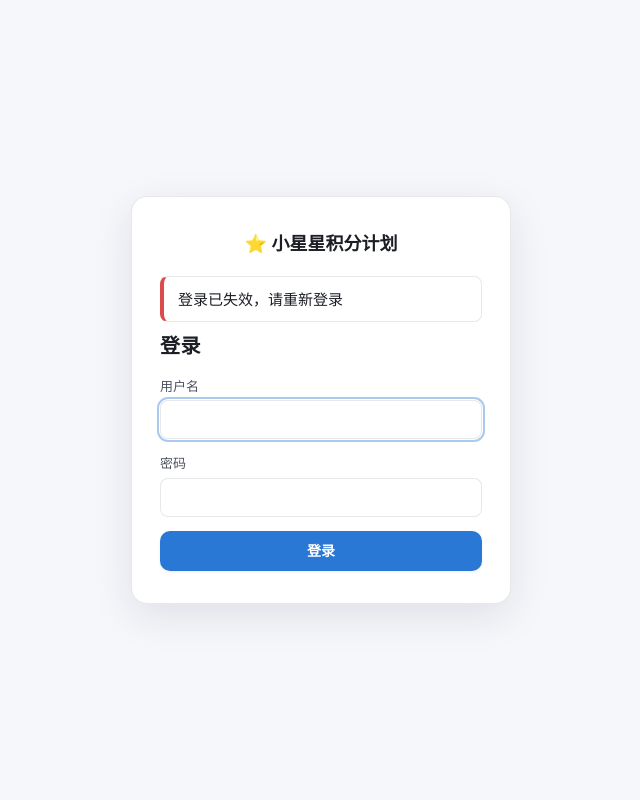
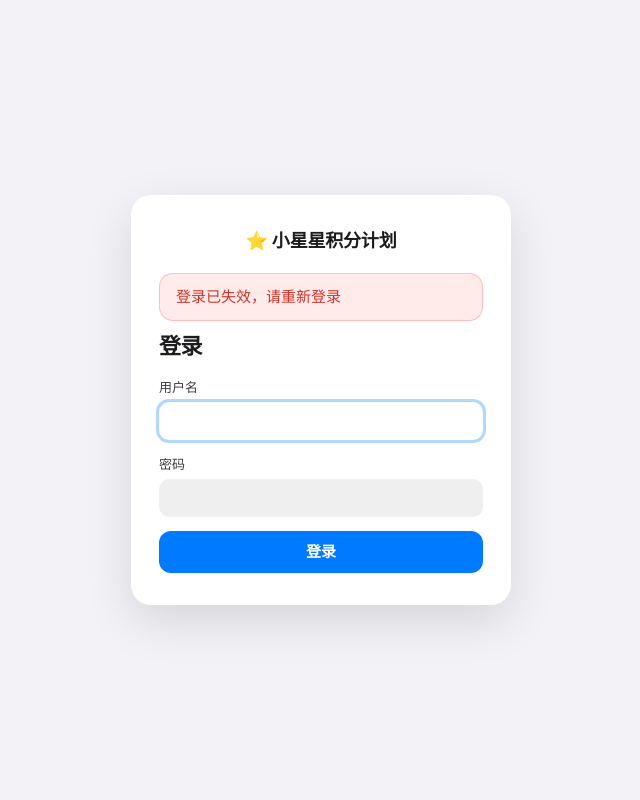
Before and after one commit to wangweitung/kid-points, a Flask app: page /auth/login in a window 1280 px wide. Shown: the whole page, without its empty margins (319-959 px from the left). Run offline with Flask 3, Linux system fonts and the light colour scheme; the visitor is signed in with stand-in values (Sample User, id 1); data comes from the database, SQL or seed files in the repository.

Commit message:
全站重构为 Apple/iOS 设计风格：系统色板、大标题排版、无边框白卡片、iOS 填充式输入框、横幅式提示条，图表配色同步

```diff
--- a/app/static/style.css
+++ b/app/static/style.css
@@ -1,45 +1,50 @@
 :root {
   color-scheme: light;
-  --page: #f6f7fb;
+  /* iOS 系统色板 */
+  --page: #f2f2f7;
   --surface: #ffffff;
-  --ink: #1c1e26;
-  --ink-2: #4e5160;
-  --muted: #8a8d9c;
-  --grid: #e4e5ec;
-  --border: rgba(28, 30, 38, 0.1);
-  --primary: #2a78d6;
-  --primary-dark: #256abf;
-  --primary-soft: rgba(42, 120, 214, 0.1);
-  --good: #16a34a;
-  --good-bg: rgba(22, 163, 74, 0.1);
-  --danger: #dc4b4b;
-  --amber: #eda100;
-  --radius: 14px;
+  --ink: #1c1c1e;
+  --ink-2: #3c3c43;
+  --muted: #8e8e93;
+  --grid: #e5e5ea;
+  --border: rgba(60, 60, 67, 0.12);
+  --fill: rgba(120, 120, 128, 0.12);
+  --primary: #007aff;
+  --primary-dark: #0071e3;
+  --primary-soft: rgba(0, 122, 255, 0.1);
+  --good: #34c759;
+  --good-bg: rgba(52, 199, 89, 0.12);
+  --danger: #ff3b30;
+  --amber: #ff9500;
+  --radius: 16px;
   --gap: clamp(14px, 2.2vw, 18px);
-  --shadow-sm: 0 1px 3px rgba(28, 30, 38, 0.06), 0 1px 2px rgba(28, 30, 38, 0.04);
-  --shadow-md: 0 4px 16px rgba(28, 30, 38, 0.08);
-  --shadow-lg: 0 12px 40px rgba(28, 30, 38, 0.1);
+  --shadow-sm: 0 1px 2px rgba(0, 0, 0, 0.04);
+  --shadow-md: 0 8px 24px rgba(0, 0, 0, 0.08);
+  --shadow-lg: 0 16px 48px rgba(0, 0, 0, 0.12);
 }
 
 * { box-sizing: border-box; -webkit-tap-highlight-color: transparent; }
 
 body {
   margin: 0;
-  background:
-    radial-gradient(1200px 500px at 15% -10%, rgba(42, 120, 214, 0.07), transparent 60%),
-    radial-gradient(900px 400px at 90% -10%, rgba(237, 161, 0, 0.06), transparent 55%),
-    var(--page);
-  background-attachment: fixed;
+  background: var(--page);
   color: var(--ink);
-  font-family: system-ui, -apple-system, "Segoe UI", "Microsoft YaHei", sans-serif;
+  font-family: -apple-system, BlinkMacSystemFont, "SF Pro Text", "Segoe UI",
+    "PingFang SC", "Microsoft YaHei", system-ui, sans-serif;
   font-size: clamp(14px, 2.6vw, 15px);
-  line-height: 1.6;
+  line-height: 1.55;
+  -webkit-font-smoothing: antialiased;
 }
 
-h1 { font-size: clamp(20px, 4.5vw, 24px); margin: 0; letter-spacing: 0.5px; }
-h2 { font-size: 16px; margin: 0 0 12px; }
+h1 {
+  font-size: clamp(26px, 6.5vw, 30px);
+  font-weight: 700;
+  letter-spacing: -0.4px;
+  margin: 0;
+}
+h2 { font-size: 17px; font-weight: 600; letter-spacing: -0.2px; margin: 0 0 12px; }
 a { color: var(--primary); text-decoration: none; }
-a:hover { text-decoration: underline; }
+a:hover { text-decoration: none; }
 
 .muted { color: var(--muted); }
 .center { text-align: center; }
@@ -106,79 +111,82 @@ a:hover { text-decoration: underline; }
   flex-wrap: wrap;
   margin-bottom: var(--gap);
 }
-.page-head .muted { margin: 4px 0 0; }
+.page-head .muted { margin: 4px 0 0; font-size: 15px; }
 
 .chips { display: flex; gap: 8px; flex-wrap: wrap; }
 .chip {
   background: var(--surface);
-  border: 1px solid var(--border);
+  border: none;
   border-radius: 999px;
-  padding: 6px 14px;
+  padding: 7px 14px;
   font-size: 14px;
+  font-weight: 500;
   color: var(--ink-2);
   box-shadow: var(--shadow-sm);
 }
-.chip b { color: var(--ink); font-variant-numeric: tabular-nums; }
-.chip-balance { border-color: rgba(42, 120, 214, 0.35); background: var(--primary-soft); }
-.chip-score { border-color: rgba(22, 163, 74, 0.35); background: var(--good-bg); }
+.chip b { color: var(--ink); font-variant-numeric: tabular-nums; font-weight: 700; }
+.chip-balance { background: var(--primary-soft); color: var(--primary-dark); }
+.chip-balance b { color: var(--primary-dark); }
+.chip-score { background: var(--good-bg); color: #1e7e34; }
+.chip-score b { color: #1e7e34; }
 
 .card {
   background: var(--surface);
-  border: 1px solid var(--border);
+  border: none;
   border-radius: var(--radius);
   padding: 18px 20px;
   margin-bottom: var(--gap);
-  box-shadow: var(--shadow-sm);
 }
 
 /* ---------- buttons ---------- */
 .btn {
   display: inline-block;
   font: inherit;
-  font-size: 14px;
+  font-size: 15px;
   font-weight: 600;
-  padding: 8px 16px;
-  border-radius: 10px;
-  border: 1px solid transparent;
+  padding: 9px 18px;
+  border-radius: 12px;
+  border: none;
   cursor: pointer;
-  background: rgba(28, 30, 38, 0.06);
-  color: var(--ink);
-  transition: background 0.15s, transform 0.1s, box-shadow 0.15s, filter 0.15s;
+  background: var(--fill);
+  color: var(--primary);
+  transition: background 0.15s, transform 0.1s, filter 0.15s;
 }
-.btn:active { transform: scale(0.97); }
-.btn:hover { filter: brightness(0.96); text-decoration: none; }
-.btn-primary { background: var(--primary); color: #fff; box-shadow: var(--shadow-sm); }
+.btn:active { transform: scale(0.97); filter: brightness(0.92); }
+.btn:hover { filter: brightness(0.94); text-decoration: none; }
+.btn-primary { background: var(--primary); color: #fff; }
 .btn-primary:hover { background: var(--primary-dark); filter: none; }
 .btn-danger { background: var(--danger); color: #fff; }
-.btn-ghost { background: transparent; border-color: var(--border); color: var(--ink-2); }
-.btn-small { padding: 5px 12px; font-size: 13px; }
+.btn-ghost { background: var(--primary-soft); color: var(--primary); }
+.btn-small { padding: 6px 13px; font-size: 13px; border-radius: 10px; }
 .btn-block { width: 100%; }
-.btn:disabled { opacity: 0.5; cursor: not-allowed; }
-.btn:focus-visible { outline: 2px solid rgba(42, 120, 214, 0.4); outline-offset: 1px; }
+.btn:disabled { opacity: 0.4; cursor: not-allowed; }
+.btn:focus-visible { outline: 3px solid rgba(0, 122, 255, 0.35); outline-offset: 1px; }
 .btn-link {
   background: none;
   border: none;
   font: inherit;
   font-size: 13px;
+  font-weight: 500;
   color: var(--primary);
   cursor: pointer;
   padding: 4px;
 }
 .btn-link.danger { color: var(--danger); }
 
-/* ---------- flashes ---------- */
+/* ---------- flashes（iOS 横幅样式） ---------- */
 .flashes { max-width: 1120px; margin: 14px auto 0; padding: 0 20px; }
 .flash {
-  background: var(--surface);
-  border: 1px solid var(--border);
-  border-left: 4px solid var(--primary);
-  border-radius: 8px;
-  padding: 10px 14px;
+  background: var(--primary-soft);
+  border: 1px solid rgba(0, 122, 255, 0.2);
+  border-radius: 14px;
+  padding: 11px 16px;
   margin-bottom: 8px;
+  font-weight: 500;
   transition: opacity 0.4s;
 }
-.flash-ok { border-left-color: var(--good); }
-.flash-error { border-left-color: var(--danger); }
+.flash-ok { background: var(--good-bg); border-color: rgba(52, 199, 89, 0.25); color: #1e7e34; }
+.flash-error { background: rgba(255, 59, 48, 0.1); border-color: rgba(255, 59, 48, 0.25); color: #d0342b; }
 .flash.hide { opacity: 0; pointer-events: none; }
 
 /* ---------- today ---------- */
@@ -491,22 +498,26 @@ table { border-collapse: collapse; width: 100%; }
 .form-row label, .auth-card label {
   display: flex;
   flex-direction: column;
-  gap: 4px;
+  gap: 5px;
   font-size: 13px;
+  font-weight: 500;
   color: var(--ink-2);
 }
 input[type="text"], input[type="password"], input[type="number"],
 input[type="date"], input[type="month"], textarea {
   font: inherit;
-  padding: 8px 10px;
-  border: 1px solid var(--border);
-  border-radius: 8px;
-  background: #fff;
+  padding: 9px 12px;
+  border: none;
+  border-radius: 10px;
+  background: var(--fill);
   color: var(--ink);
+  appearance: none;
+  -webkit-appearance: none;
 }
 input:focus, select:focus, textarea:focus {
-  outline: 2px solid rgba(42, 120, 214, 0.4);
-  outline-offset: 1px;
+  outline: 3px solid rgba(0, 122, 255, 0.3);
+  outline-offset: 0;
+  background: var(--surface);
 }
 .w-90 { width: min(90px, 100%); }
 .w-140 { width: min(140px, 100%); }
@@ -538,13 +550,13 @@ input:focus, select:focus, textarea:focus {
   width: 100%;
   max-width: 380px;
   background: var(--surface);
-  border: 1px solid var(--border);
-  border-radius: 16px;
+  border: none;
+  border-radius: 20px;
   padding: 32px 28px;
   box-shadow: var(--shadow-lg);
 }
-.auth-brand { font-size: 18px; font-weight: 800; text-align: center; margin-bottom: 18px; }
-.auth-card h1 { font-size: 20px; margin-bottom: 4px; }
+.auth-brand { font-size: 18px; font-weight: 700; text-align: center; margin-bottom: 18px; letter-spacing: -0.2px; }
+.auth-card h1 { font-size: 22px; margin-bottom: 4px; }
 .auth-card form { display: flex; flex-direction: column; gap: 14px; margin-top: 14px; }
 .auth-card .flash { margin-top: 10px; }
 
```
Also changed, not shown: other parts of app/static/style.css (+88 -93 lines), app/templates/charts.html (+11 -11 lines).
